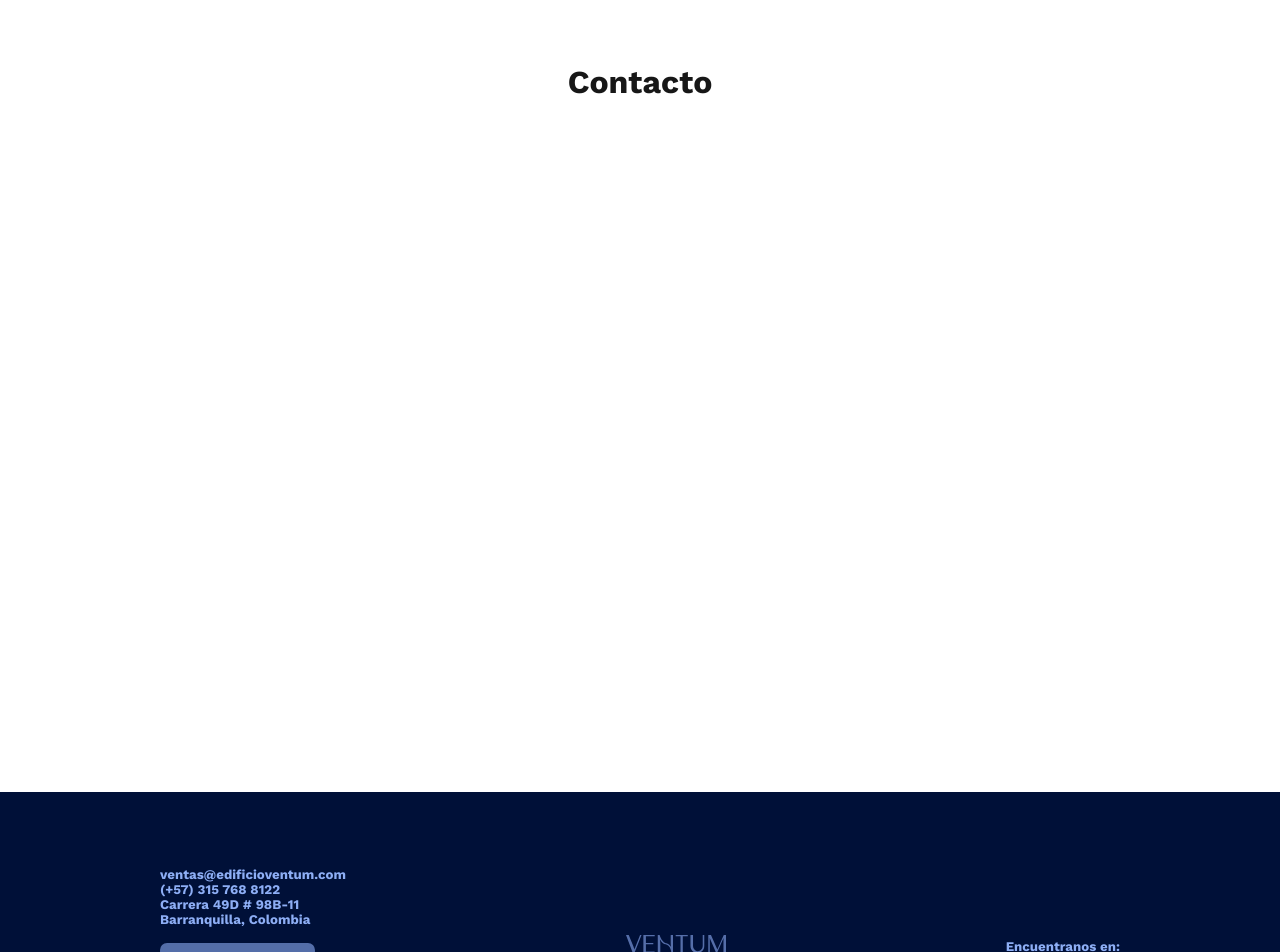
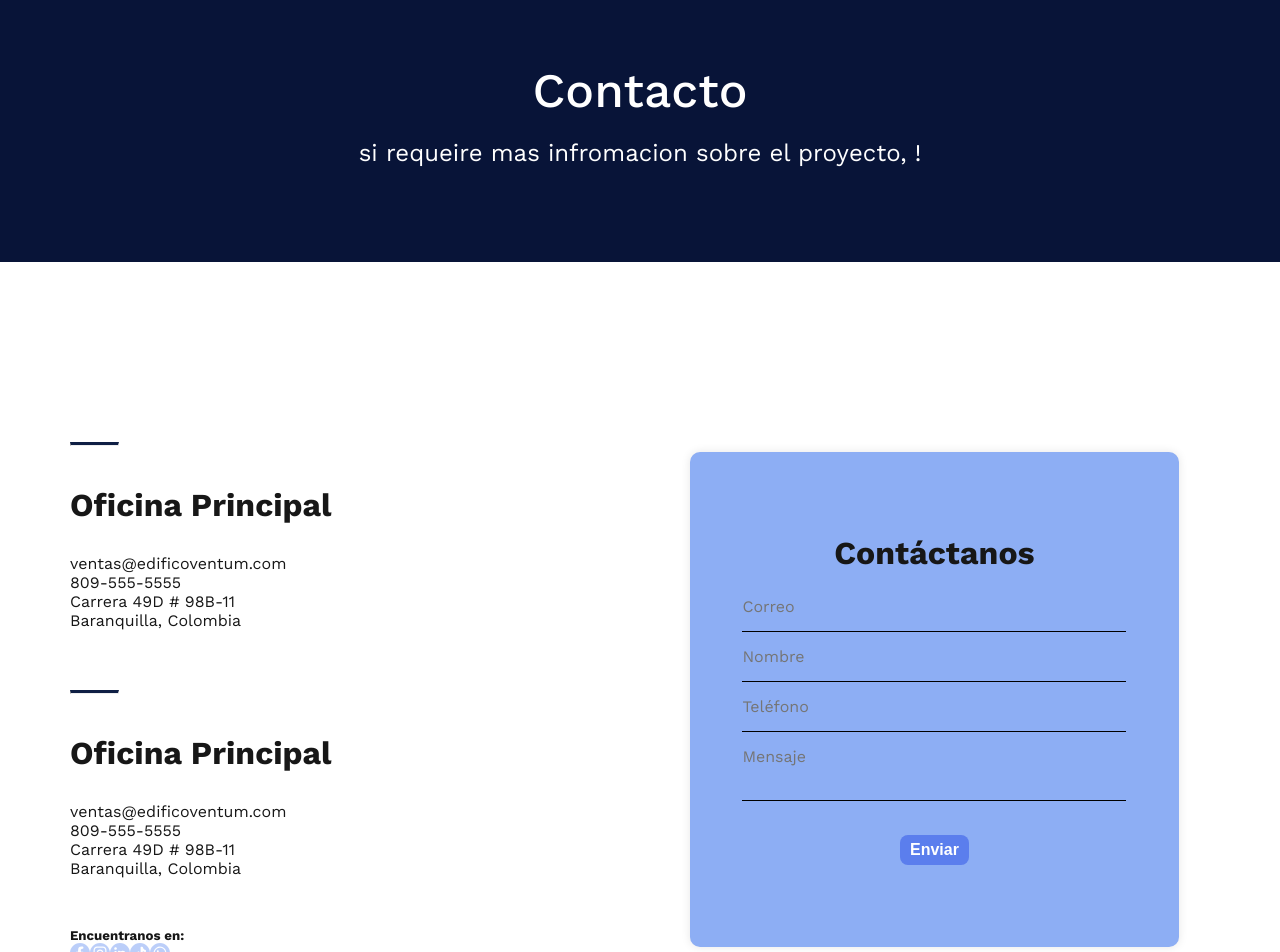
Before and after one commit to jpsegurac/ventum, a Next.js app: page /contacto in a window 1280 px wide. Shown: the part 140-1092 px from the top of the page. Built offline with nearby package versions, Linux system fonts and the light colour scheme.

Commit message:
contacto not finished

```diff
--- a/app/contacto/page.js
+++ b/app/contacto/page.js
@@ -1,17 +1,20 @@
-import React from 'react'
-import MainWrapper from '@/components/MainWrapper';
+import React from "react";
+import MainWrapper from "@/components/MainWrapper";
 
 /* -- Styles --*/
 import styles from "@/styles/page.module.scss";
+import ContactBanner from "@/components/ContactBanner";
+import ContactInfo from "@/components/ContactInfo";
+import ContactForm from "@/components/ContactForm";
+import ContactInfoContainer from "@/components/ContactInfoContainer";
 
 const contacto = () => {
   return (
     <MainWrapper>
-      <div className={styles.page}>
-        <h1>Contacto</h1>
-      </div>
+      <ContactBanner />
+      <ContactInfoContainer />
     </MainWrapper>
-  )
-}
+  );
+};
 
 export default contacto;
--- /dev/null
+++ b/app/styles/ContactBanner.module.scss
@@ -0,0 +1,24 @@
+.bannerContainer {
+    display: flex;
+    justify-content: center;
+    align-items: center;
+    background-color: #081438;
+    color: white;
+    padding-top: 200px;
+    padding-bottom: 75px;
+    transform: translateY(-150px);
+}
+.bannerTitle{
+    display: flex;
+    justify-content: center;
+    font-size: 3rem;
+    font-weight: 500;
+    margin: 20px;
+}
+.bannerText{
+    display: flex;
+    justify-content: center;
+    font-size: 1.5rem;
+    font-weight: 400;
+    margin: 20px;
+}
--- /dev/null
+++ b/app/styles/ContactForm.module.scss
@@ -0,0 +1,57 @@
+.contactForm{
+    display: flex;
+    flex-direction: column;
+    align-items: center;
+    justify-content: center;
+    width: 80%;
+    height: 100%;
+    padding: 20px;
+    background-color: #8daef4;
+    border-radius: 10px;
+    box-shadow: 0 0 10px rgba(0, 0, 0, 0.1);
+}
+.contactFormInput{
+    display: flex;
+    flex-direction: column;
+    margin: 10px;
+    width: 30vw;
+}
+
+.input{
+    all:unset;
+    border-bottom: solid black 1px;
+    padding: 15px 0px;
+}
+
+.inputMessage{
+    all: unset;
+}
+.contactFormContainer{
+    display: flex;
+    flex-direction: column;
+    align-items: center;
+    justify-content: center;
+    gap: 20px;
+    width: 100%;
+    padding: 20px;
+}
+
+.button {
+    margin-top: 1.5rem;
+    background-color: #5b7eed;
+    color: #fff;
+    font-size: 1rem;
+    font-weight: bold;
+    border: none;
+    border-radius: 8px;
+    transition: background-color 0.3s ease;
+    height: 30px;
+    padding: 10px;
+    display: flex;
+    align-items: center;
+
+
+    &:hover {
+      background-color: darken(#3f72af, 10%);
+    }
+  }
--- /dev/null
+++ b/app/styles/ContactInfo.module.scss
@@ -0,0 +1,13 @@
+.customLine{
+    color: #0f1f44;
+    margin: 10px 90% 10px 0px;
+    border-top: 3px solid;
+}
+
+.contactInfo{
+    display: flex;
+    flex-direction: column;
+    justify-content: space-between;
+    gap: 30px;
+    margin-bottom: 50px;
+}
--- /dev/null
+++ b/app/styles/ContactInfoContainer.module.scss
@@ -0,0 +1,13 @@
+.contactContainer{
+    margin: 20px;
+    display: flex;
+    @media(max-width: 768px){
+        flex-direction: column;
+    }
+}
+.ContactInfo{
+    display: flex;
+    flex-direction: column;
+    width: 75vw;
+    margin: 0px 50px;
+}
--- a/app/styles/HomeCarousel.module.scss
+++ b/app/styles/HomeCarousel.module.scss
@@ -105,7 +105,6 @@
 
 .backgroundImage {
     width: 100%;
-    height: 100%;
     position: absolute;
     top: 0;
 }
--- /dev/null
+++ b/components/ContactBanner/index.js
@@ -0,0 +1,19 @@
+import React from "react";
+import styles from "@/styles/ContactBanner.module.scss";
+import ActionArrow from '@/assets/icons/action_arrow.svg';
+
+const ContactBanner = () => {
+    return(
+        <div className={styles.bannerContainer}>
+            <div>
+                <div className={styles.bannerTitle}>
+                    Contacto
+                </div>
+                <div className={styles.bannerText}>
+                    si requeire mas infromacion sobre el proyecto, !
+                </div>
+            </div>
+        </div>
+    )
+}
+export default ContactBanner;
--- /dev/null
+++ b/components/ContactForm/index.js
@@ -0,0 +1,25 @@
+import React from 'react';
+import styles from '@/styles/ContactForm.module.scss';
+
+const ContactForm = () => {
+    return (
+        <div className={styles.contactFormContainer}>
+            <form className={styles.contactForm}>
+                <div className={styles.contactFormTitle}>
+                    <h1>Contáctanos</h1>
+                </div>
+                <div className={styles.contactFormInput}>
+                    <input className={styles.input} type="text" placeholder="Correo" />
+                    <input className={styles.input} type="text" placeholder="Nombre" />
+                    <input className={styles.input} type="text" placeholder="Teléfono" />
+                    <textarea className={styles.input} placeholder="Mensaje" />
+                </div>
+                <div className={styles.contactFormButton}>
+                <button className={styles.button}>Enviar</button>
+                </div>
+            </form>
+        </div>
+    );
+}
+
+export default ContactForm;
--- /dev/null
+++ b/components/ContactInfo/index.js
@@ -0,0 +1,31 @@
+import React from 'react';
+import styles from '@/styles/ContactInfo.module.scss';
+
+const ContactInfo = ({officeName,email, phone, adress, city}) => {
+    return (
+        <div className={styles.contactInfoContainer}>
+            <div className={styles.contactInfo}>
+                <hr className={styles.customLine}/>
+                <div className={styles.contactInfoTitle}>
+                    <h1>{officeName}</h1>
+                </div>
+                <div className={styles.contactInfoContent}>
+                    <div className={styles.contactInfoItem}>
+                        <div>{email}</div>
+                    </div>
+                    <div className={styles.contactInfoItem}>
+                        <div>{phone}</div>
+                    </div>
+                    <div className={styles.contactInfoItem}>
+                        <div>{adress}</div>
+                    </div>
+                    <div className={styles.contactInfoItem}>
+                        <div>{city}</div>
+                    </div>
+                </div>
+            </div>
+        </div>
+    );
+}
+
+export default ContactInfo;
--- /dev/null
+++ b/components/ContactInfoContainer/index.js
@@ -0,0 +1,47 @@
+import react from "react";
+import styles from "@/styles/ContactInfoContainer.module.scss";
+import ContactInfo from "../ContactInfo";
+import ContactForm from "../ContactForm";
+import SocialNetwork from "../SocialNetwork";
+
+const info = [
+  {
+    officeName: "Oficina Principal",
+    email: "ventas@edificoventum.com",
+    phone: "809-555-5555",
+    adress: "Carrera 49D # 98B-11",
+    city: "Baranquilla, Colombia",
+  },
+  {
+    officeName: "Oficina Principal",
+    email: "ventas@edificoventum.com",
+    phone: "809-555-5555",
+    adress: "Carrera 49D # 98B-11",
+    city: "Baranquilla, Colombia",
+  },
+];
+
+const ContactInfoContainer = () => {
+  const renderedInfo = info.map((info) => {
+    return (<ContactInfo
+      officeName={info.officeName}
+      email={info.email}
+      phone={info.phone}
+      adress={info.adress}
+      city={info.city}
+      key={info.officename}
+    />)
+  });
+
+  return (
+    <div className={styles.contactContainer}>
+      <div className={styles.ContactInfo}>
+      {renderedInfo}
+      <SocialNetwork />
+      </div>
+      <ContactForm />
+      </div>
+  );
+};
+
+export default ContactInfoContainer;
--- /dev/null
+++ b/components/SocialNetwork/index.js
@@ -0,0 +1,23 @@
+import React from "react";
+import FacebookLogo from '@/assets/icons/facebook.svg';
+import InstagramLogo from '@/assets/icons/instagram.svg';
+import LinkedinLogo from '@/assets/icons/linkedin.svg';
+import TiktokLogo from '@/assets/icons/tiktok.svg';
+import WhatsappLogo from '@/assets/icons/whatsapp.svg';
+
+const SocialNetwork = () => {
+    return(
+    <div>
+
+    <h5>Encuentranos en:</h5>
+        <div>
+            <FacebookLogo width="20px" height="20px"/>
+            <InstagramLogo width="20px" height="20px"/>
+            <LinkedinLogo width="20px" height="20px"/>
+            <TiktokLogo width="20px" height="20px"/>
+            <WhatsappLogo width="20px" height="20px"/>
+        </div>
+        </div>)
+}
+
+export default SocialNetwork;
```
